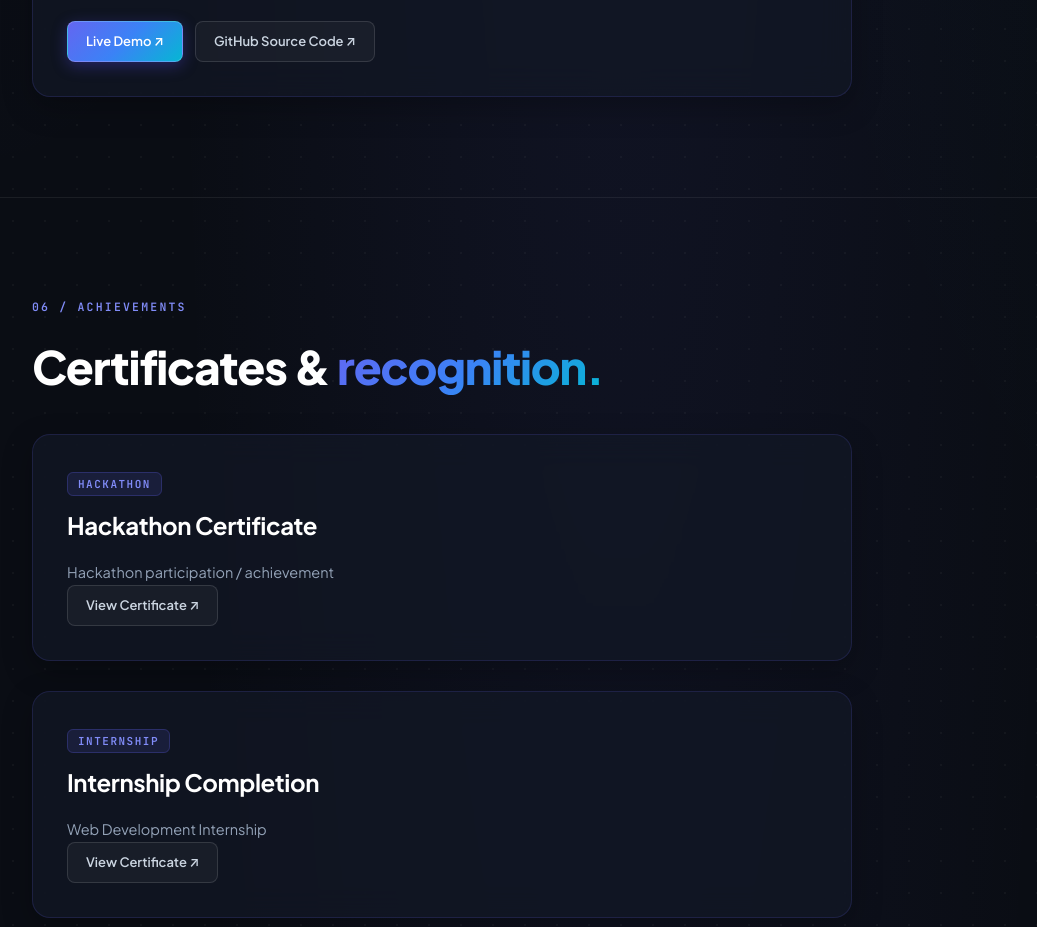
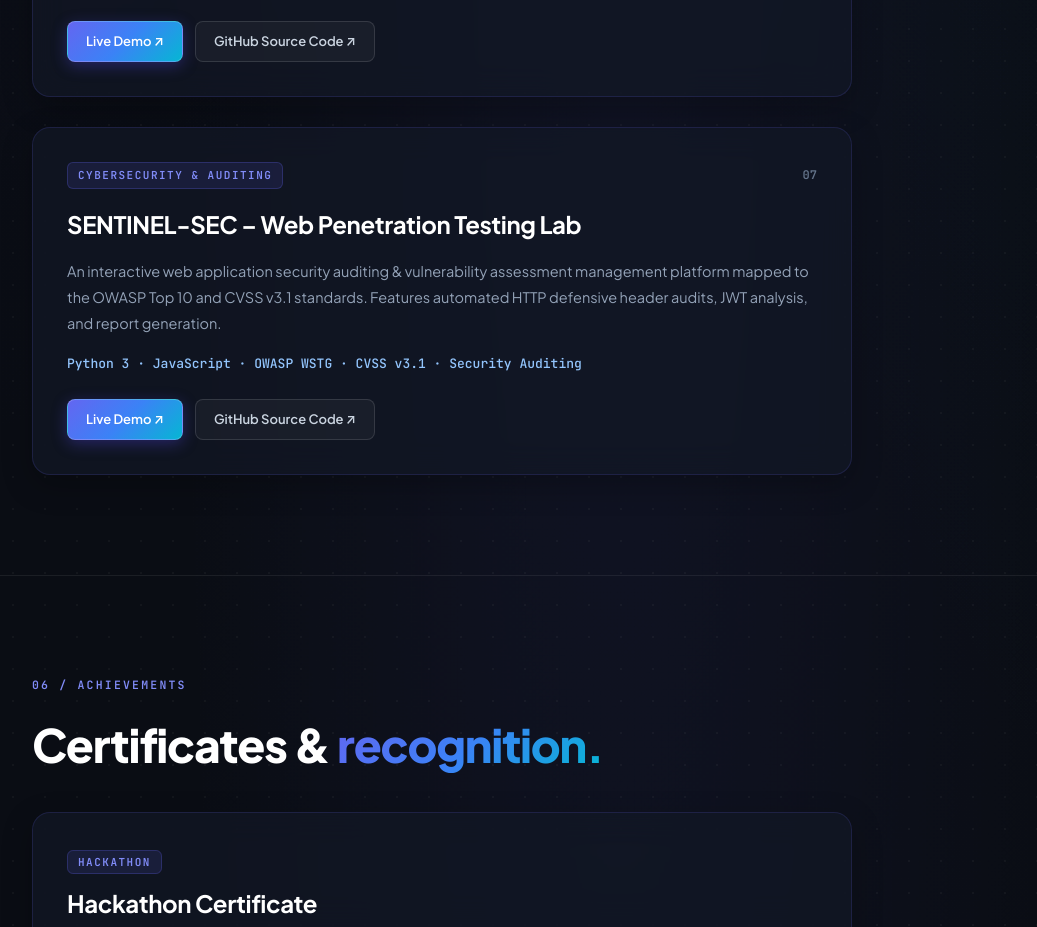
Before and after one commit to ManishKumar3371-sys/manish-portfolio-react, a React (Vite) app: page / in a window 1280 px wide. Shown: the part 6180-7107 px from the top of the page, without its empty margins (20-1057 px from the left). Built offline with nearby package versions, Linux system fonts and the light colour scheme.

Commit message:
feat: add Sentinel-Sec Web Security Lab project to portfolio

```diff
--- a/src/App.jsx
+++ b/src/App.jsx
@@ -528,6 +528,45 @@ Message: ${callRequest.message}`
   </div>
 </div>
 
+<div className="project-card">
+  <div className="project-top">
+    <span className="project-tag">CYBERSECURITY & AUDITING</span>
+    <span className="project-number">07</span>
+  </div>
+
+  <h3>SENTINEL-SEC – Web Penetration Testing Lab</h3>
+
+  <p>
+    An interactive web application security auditing & vulnerability assessment
+    management platform mapped to the OWASP Top 10 and CVSS v3.1 standards.
+    Features automated HTTP defensive header audits, JWT analysis, and report generation.
+  </p>
+
+  <div className="project-tech">
+    Python 3 · JavaScript · OWASP WSTG · CVSS v3.1 · Security Auditing
+  </div>
+
+  <div className="project-links">
+    <a
+      href="https://manishkumar3371-sys.github.io/web-security-lab/"
+      target="_blank"
+      rel="noreferrer"
+      className="project-link project-link-primary"
+    >
+      Live Demo ↗
+    </a>
+
+    <a
+      href="https://github.com/ManishKumar3371-sys/web-security-lab"
+      target="_blank"
+      rel="noreferrer"
+      className="project-link"
+    >
+      GitHub Source Code ↗
+    </a>
+  </div>
+</div>
+
 
         </section>
 
```
